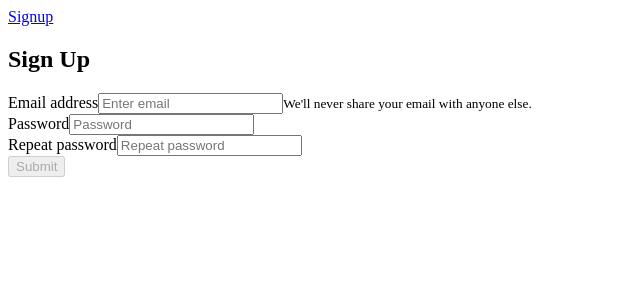
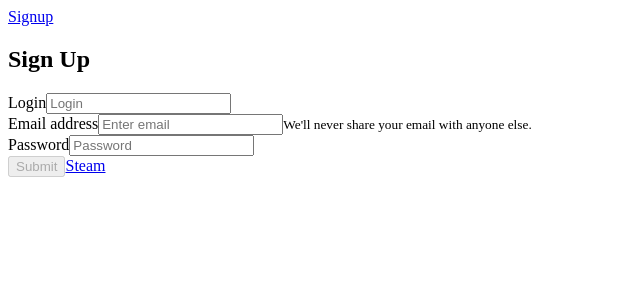
Before and after one commit to 1krava1/node_angular, an Angular app: page /signup in a window 1280 px wide. Shown: the top 300 px of the page, without its empty margins (0-640 px from the left). Built offline with nearby package versions, Linux system fonts and the light colour scheme.

Commit message:
sign up via steam

```diff
--- a/src/app/shared/services/user.service.ts
+++ b/src/app/shared/services/user.service.ts
@@ -12,7 +12,7 @@ export class UserService {
   constructor(private http: HttpClient) { }
 
   signUp(data) {
-    return this.http.post( this.backendUrl + '/users/signup', JSON.stringify(data) );
+    return this.http.post( this.backendUrl + '/signup', JSON.stringify(data) );
   }
 
   signIn(data) {
--- a/src/app/signup/signup.component.html
+++ b/src/app/signup/signup.component.html
@@ -4,6 +4,15 @@
       <div class="col-6">
         <h1 class="text-center">Sign Up</h1>
         <form [formGroup]="registrationForm" (submit)="doSignUp()" class="col justify-content-center">
+          <div class="form-group">
+            <label for="login">Login</label>
+            <input type="text"
+                   class="form-control"
+                   [class.is-invalid]="!isLoginValid()"
+                   id="login"
+                   placeholder="Login"
+                   formControlName="login">
+          </div>
           <div class="form-group">
             <label for="email">Email address</label>
             <input type="email"
@@ -24,18 +33,10 @@
                    placeholder="Password"
                    formControlName="password">
           </div>
-          <div class="form-group">
-            <label for="repeatPassword">Repeat password</label>
-            <input type="password"
-                   class="form-control"
-                   [class.is-invalid]="!isRepeatPasswordValid()"
-                   id="repeatPassword"
-                   placeholder="Repeat password"
-                   formControlName="repeatPassword">
-          </div>
           <button type="submit"
                   [disabled]="!isFormValid()"
                   class="btn btn-primary">Submit</button>
+          <a href="https://steamcommunity.com/openid/login?openid.ns=http://specs.openid.net/auth/2.0&openid.mode=checkid_setup&openid.return_to=http://localhost:3000/signup/auth/&openid.realm=http://localhost:3000&openid.ns.sreg=http://openid.net/extensions/sreg/1.1&openid.claimed_id=http://specs.openid.net/auth/2.0/identifier_select&openid.identity=http://specs.openid.net/auth/2.0/identifier_select">Steam</a>
         </form>
       </div>
     </div>
--- a/src/app/signup/signup.component.ts
+++ b/src/app/signup/signup.component.ts
@@ -22,7 +22,7 @@ export class SignUpComponent implements OnInit {
     this.registrationForm = this.formBuilder.group({
       email: ['', Validators.compose([Validators.required, Validators.email])],
       password: ['', Validators.required],
-      repeatPassword: ['', Validators.required],
+      login: ['', Validators.required],
     });
   }
 
@@ -42,23 +42,23 @@ export class SignUpComponent implements OnInit {
     return res;
   }
 
-  isRepeatPasswordValid(): boolean {
+  isLoginValid(): boolean {
     let res = true;
-    if ( this.registrationForm.get('repeatPassword').touched ) {
-      res = this.registrationForm.controls.repeatPassword.valid &&
-            this.registrationForm.controls.repeatPassword.value === this.registrationForm.controls.password.value;
+    if ( this.registrationForm.get('login').touched ) {
+      res = this.registrationForm.controls.login.valid;
     }
     return res;
   }
 
   isFormValid(): boolean {
-    return this.isEmailValid() && this.isPasswordValid() && this.isRepeatPasswordValid() && this.registrationForm.valid;
+    return this.isEmailValid() && this.isPasswordValid() && this.isLoginValid() && this.registrationForm.valid;
   }
 
   doSignUp(): void {
     const data = {
       email: this.registrationForm.get('email').value,
       password: this.registrationForm.get('password').value,
+      login: this.registrationForm.get('login').value,
     };
     this.userService.signUp(data).subscribe( (response) => {
       console.log(response);
```
